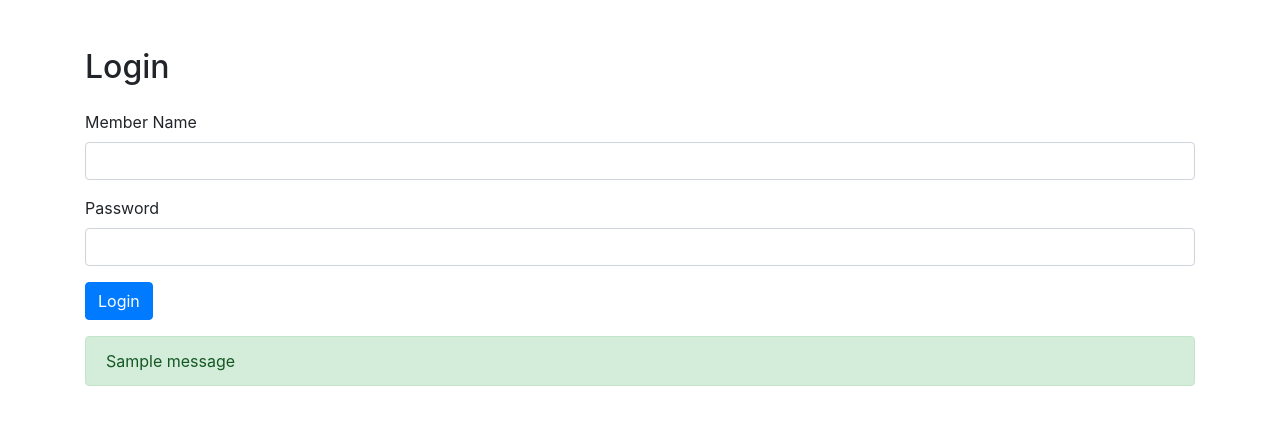
After one commit to talosPy/Library_Render, a Flask app: page /login in a window 1280 px wide. The commit adds this page. Shown: the top 425 px of the page. Run offline with Flask 3, Linux system fonts and the light colour scheme; one stand-in notice (Sample message) is shown; some libraries are stand-ins or nearby versions.

Commit message:
added login

```diff
--- a/app.py
+++ b/app.py
@@ -1,37 +1,68 @@
-from flask import Flask, render_template
+from flask import Flask, render_template, request, redirect, url_for, session, flash
 import sqlite3
-
+import hashlib
 
 app = Flask(__name__)
+app.secret_key = 'your_secret_key_here'  # Set a secret key for session management
 
+def check_password(member_name, password):
+    # Connect to the SQLite database
+    conn = sqlite3.connect('library.db')
+    c = conn.cursor()
 
+    # Retrieve the hashed password for the member
+    c.execute('SELECT password FROM Members WHERE member_name = ?', (member_name,))
+    result = c.fetchone()
+    conn.close()
 
+    if result:
+        stored_password = result[0]
+        # Check if the hashed password matches
+        return hashlib.sha256(password.encode()).hexdigest() == stored_password
+    return False
+
+@app.route('/')
+def index():
+    if 'logged_in' in session and session['logged_in']:
+        books = get_books()
+        return render_template('index.html', books=books)
+    else:
+        return redirect(url_for('login'))
+
+@app.route('/login', methods=['GET', 'POST'])
+def login():
+    if request.method == 'POST':
+        member_name = request.form.get('member_name')
+        password = request.form.get('password')
+
+        if member_name and password:
+            if check_password(member_name, password):
+                session['logged_in'] = True
+                session['member_name'] = member_name
+                flash('Login successful', 'success')
+                return redirect(url_for('index'))
+            else:
+                flash('Invalid login credentials', 'danger')
+        else:
+            flash('Please fill in both fields', 'warning')
+
+    return render_template('login.html')
+
+@app.route('/logout')
+def logout():
+    session.pop('logged_in', None)
+    session.pop('member_name', None)
+    flash('You have been logged out.', 'info')
+    return redirect(url_for('login'))
 
 def get_books():
-    # Connect to the SQLite database
     conn = sqlite3.connect('library.db', detect_types=sqlite3.PARSE_DECLTYPES)
     conn.row_factory = sqlite3.Row
     c = conn.cursor()
-
-    # Fetch all books
     c.execute('SELECT * FROM Books')
     books = c.fetchall()
-
-    # Close the connection
     conn.close()
-
     return books
-
-
-
-@app.route('/')
-def index():
-    books = get_books()
-    return render_template('index.html', books=books)
-
-
-
-
 
 if __name__ == '__main__':
     app.run(debug=True)
--- /dev/null
+++ b/templates/login.html
@@ -0,0 +1,37 @@
+<!DOCTYPE html>
+<html lang="en">
+<head>
+    <meta charset="UTF-8">
+    <meta name="viewport" content="width=device-width, initial-scale=1.0">
+    <title>Login</title>
+    <link href="https://stackpath.bootstrapcdn.com/bootstrap/4.5.2/css/bootstrap.min.css" rel="stylesheet">
+</head>
+<body>
+    <div class="container mt-5">
+        <h2 class="mb-4">Login</h2>
+        <form method="POST" action="/login">
+            <div class="form-group">
+                <label for="member_name">Member Name</label>
+                <input type="text" class="form-control" id="member_name" name="member_name" required>
+            </div>
+            <div class="form-group">
+                <label for="password">Password</label>
+                <input type="password" class="form-control" id="password" name="password" required>
+            </div>
+            <button type="submit" class="btn btn-primary">Login</button>
+        </form>
+        {% with messages = get_flashed_messages(with_categories=True) %}
+            {% if messages %}
+                <div class="mt-3">
+                    {% for category, message in messages %}
+                        <div class="alert alert-{{ category }}">{{ message }}</div>
+                    {% endfor %}
+                </div>
+            {% endif %}
+        {% endwith %}
+    </div>
+    <script src="https://code.jquery.com/jquery-3.5.1.slim.min.js"></script>
+    <script src="https://cdn.jsdelivr.net/npm/@popperjs/core@2.5.4/dist/umd/popper.min.js"></script>
+    <script src="https://stackpath.bootstrapcdn.com/bootstrap/4.5.2/js/bootstrap.min.js"></script>
+</body>
+</html>
```
Also changed, not shown: dontuse/pass.py (added, +19 -0 lines), dontuse/pass_2.py (added, +38 -0 lines), templates/index.html (+22 -0 lines), library.db.
